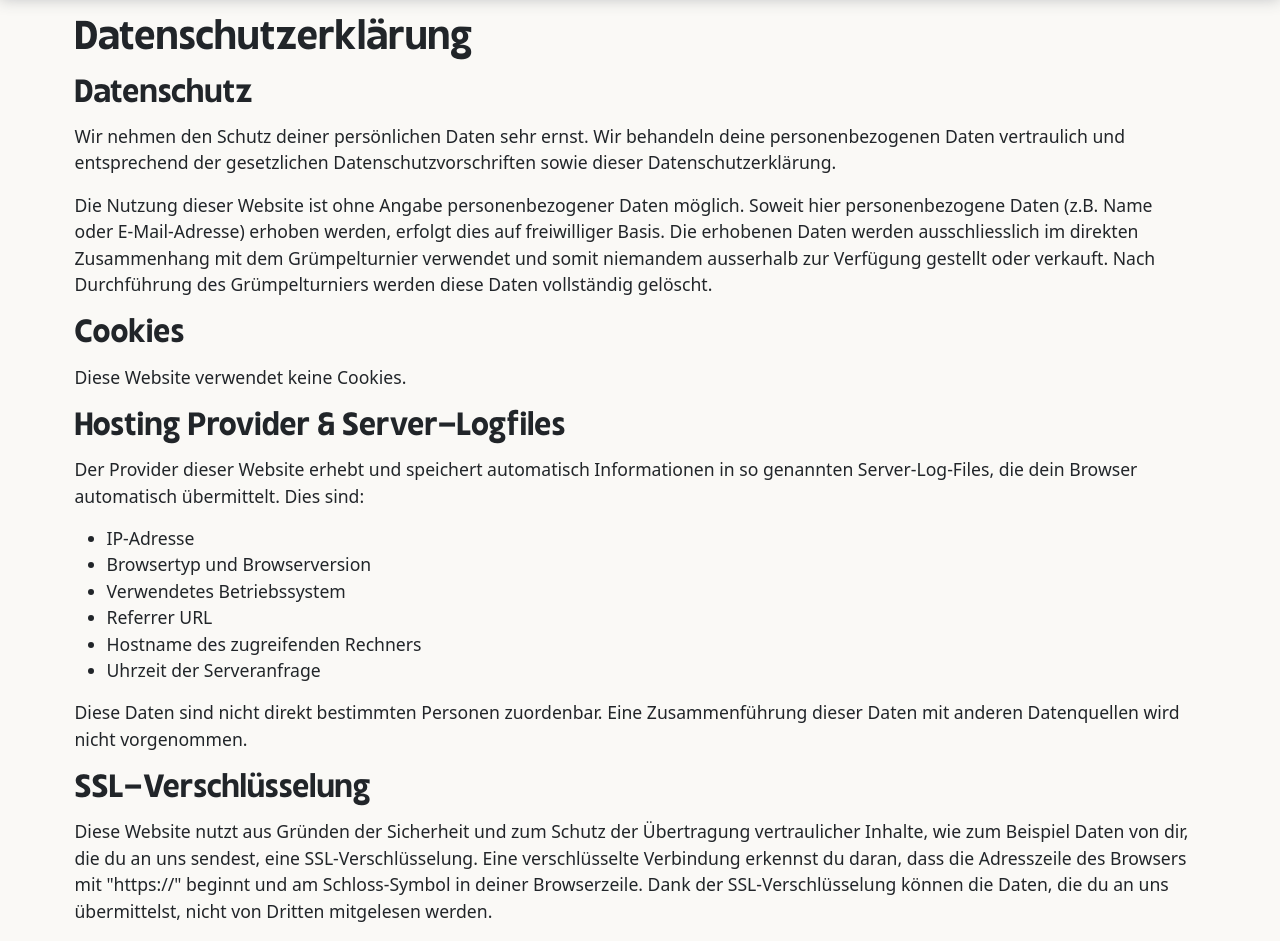
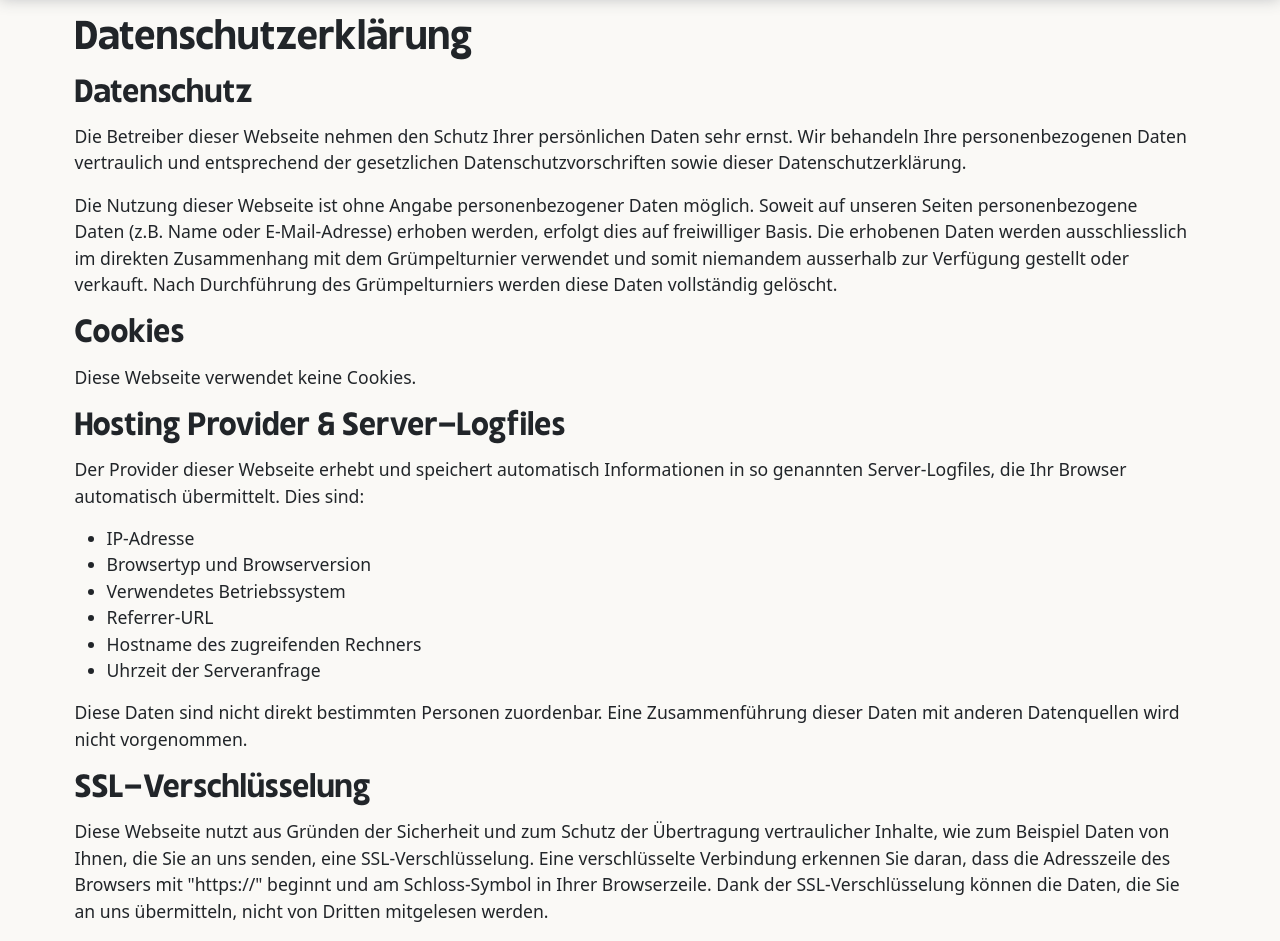
Before and after one commit to daka-fhnw/gruempi-2026, a React (Vite) app: page /datenschutz in a window 1280 px wide. Shown: the part 140-1081 px from the top of the page. Built offline with nearby package versions, Linux system fonts and the light colour scheme.

Commit message:
legal notice updated

```diff
--- a/src/pages/Datenschutz.tsx
+++ b/src/pages/Datenschutz.tsx
@@ -6,32 +6,33 @@ export default function Datenschutz() {
       <h1>Datenschutzerklärung</h1>
       <h2>Datenschutz</h2>
       <p>
-        Wir nehmen den Schutz deiner persönlichen Daten sehr ernst. Wir
-        behandeln deine personenbezogenen Daten vertraulich und entsprechend der
-        gesetzlichen Datenschutzvorschriften sowie dieser Datenschutzerklärung.
+        Die Betreiber dieser Webseite nehmen den Schutz Ihrer persönlichen Daten
+        sehr ernst. Wir behandeln Ihre personenbezogenen Daten vertraulich und
+        entsprechend der gesetzlichen Datenschutzvorschriften sowie dieser
+        Datenschutzerklärung.
       </p>
       <p>
-        Die Nutzung dieser Website ist ohne Angabe personenbezogener Daten
-        möglich. Soweit hier personenbezogene Daten (z.B. Name oder
-        E-Mail-Adresse) erhoben werden, erfolgt dies auf freiwilliger Basis. Die
-        erhobenen Daten werden ausschliesslich im direkten Zusammenhang mit dem
-        Grümpelturnier verwendet und somit niemandem ausserhalb zur Verfügung
-        gestellt oder verkauft. Nach Durchführung des Grümpelturniers werden
-        diese Daten vollständig gelöscht.
+        Die Nutzung dieser Webseite ist ohne Angabe personenbezogener Daten
+        möglich. Soweit auf unseren Seiten personenbezogene Daten (z.B. Name
+        oder E-Mail-Adresse) erhoben werden, erfolgt dies auf freiwilliger
+        Basis. Die erhobenen Daten werden ausschliesslich im direkten
+        Zusammenhang mit dem Grümpelturnier verwendet und somit niemandem
+        ausserhalb zur Verfügung gestellt oder verkauft. Nach Durchführung des
+        Grümpelturniers werden diese Daten vollständig gelöscht.
       </p>
       <h2>Cookies</h2>
-      <p>Diese Website verwendet keine Cookies.</p>
+      <p>Diese Webseite verwendet keine Cookies.</p>
       <h2>Hosting Provider & Server-Logfiles</h2>
       <p>
-        Der Provider dieser Website erhebt und speichert automatisch
-        Informationen in so genannten Server-Log-Files, die dein Browser
+        Der Provider dieser Webseite erhebt und speichert automatisch
+        Informationen in so genannten Server-Logfiles, die Ihr Browser
         automatisch übermittelt. Dies sind:
       </p>
       <ul>
         <li>IP-Adresse</li>
         <li>Browsertyp und Browserversion</li>
         <li>Verwendetes Betriebssystem</li>
-        <li>Referrer URL</li>
+        <li>Referrer-URL</li>
         <li>Hostname des zugreifenden Rechners</li>
         <li>Uhrzeit der Serveranfrage</li>
       </ul>
@@ -42,21 +43,21 @@ export default function Datenschutz() {
       </p>
       <h2>SSL-Verschlüsselung</h2>
       <p>
-        Diese Website nutzt aus Gründen der Sicherheit und zum Schutz der
-        Übertragung vertraulicher Inhalte, wie zum Beispiel Daten von dir, die
-        du an uns sendest, eine SSL-Verschlüsselung. Eine verschlüsselte
-        Verbindung erkennst du daran, dass die Adresszeile des Browsers mit
-        "https://" beginnt und am Schloss-Symbol in deiner Browserzeile. Dank
-        der SSL-Verschlüsselung können die Daten, die du an uns übermittelst,
-        nicht von Dritten mitgelesen werden.
+        Diese Webseite nutzt aus Gründen der Sicherheit und zum Schutz der
+        Übertragung vertraulicher Inhalte, wie zum Beispiel Daten von Ihnen, die
+        Sie an uns senden, eine SSL-Verschlüsselung. Eine verschlüsselte
+        Verbindung erkennen Sie daran, dass die Adresszeile des Browsers mit
+        "https://" beginnt und am Schloss-Symbol in Ihrer Browserzeile. Dank der
+        SSL-Verschlüsselung können die Daten, die Sie an uns übermitteln, nicht
+        von Dritten mitgelesen werden.
       </p>
       <h2>Recht auf Auskunft und Löschung</h2>
       <p>
-        Du hast jederzeit das Recht auf unentgeltliche Auskunft über deine
+        Sie haben jederzeit das Recht auf unentgeltliche Auskunft über Ihre
         gespeicherten personenbezogenen Daten, deren Herkunft und Empfänger und
         den Zweck der Datenverarbeitung sowie ein Recht auf Berichtigung oder
         Löschung dieser Daten. Hierzu sowie zu weiteren Fragen zum Thema
-        personenbezogene Daten kannst du dich jederzeit unter der im{" "}
+        personenbezogene Daten können Sie sich jederzeit unter der im{" "}
         <Link to="/impressum">Impressum</Link> angegebenen Adresse an uns
         wenden.
       </p>
--- a/src/pages/Impressum.tsx
+++ b/src/pages/Impressum.tsx
@@ -1,3 +1,5 @@
+import { Link } from "wouter";
+
 export default function Impressum() {
   return (
     <>
@@ -12,6 +14,38 @@ export default function Impressum() {
       <p>
         <a href="mailto:info@grümpi.ch">info@grümpi.ch</a>
       </p>
+      <h2>Rechtliches</h2>
+      <h3>Haftung</h3>
+      <p>
+        Obwohl die Betreiber dieser Webseite mit aller Sorgfalt auf die
+        Richtigkeit der veröffentlichten Informationen achten, kann hinsichtlich
+        der inhaltlichen Richtigkeit, Genauigkeit, Aktualität, Zuverlässigkeit
+        und Vollständigkeit dieser Informationen keine Gewährleistung übernommen
+        werden. Die Betreiber dieser Webseite behalten es sich ausdrücklich vor,
+        Teile der Seiten oder das gesamte Angebot ohne gesonderte Ankündigung zu
+        verändern, zu ergänzen, zu löschen oder die Veröffentlichung zeitweise
+        oder endgültig einzustellen. Haftungsansprüche gegen die Betreiber
+        dieser Webseite wegen Schäden materieller oder immaterieller Art, welche
+        aus dem Zugriff oder der Nutzung bzw. Nichtnutzung der veröffentlichten
+        Informationen, durch Missbrauch der Verbindung oder durch technische
+        Störungen entstanden sind, werden ausgeschlossen.
+      </p>
+      <h3>Verweise und Links</h3>
+      <p>
+        Verweise und Links auf Webseiten Dritter liegen ausserhalb des
+        Verantwortungsbereichs der Betreiber dieser Webseite. Der Zugriff und
+        die Nutzung solcher Webseiten erfolgen auf eigene Gefahr des Nutzers
+        oder der Nutzerin. Die Betreiber dieser Webseite erklären ausdrücklich,
+        dass sie keinerlei Einfluss auf die Gestaltung, den Inhalt und die
+        Angebote der verknüpften Seiten haben. Informationen und
+        Dienstleistungen von verknüpften Webseiten liegen vollumfänglich in der
+        Verantwortung des jeweiligen Dritten. Es wird jegliche Verantwortung für
+        solche Webseiten abgelehnt.
+      </p>
+      <h3>Datenschutz</h3>
+      <p>
+        <Link href="/datenschutz">Datenschutzerklärung</Link>
+      </p>
     </>
   );
 }
```
